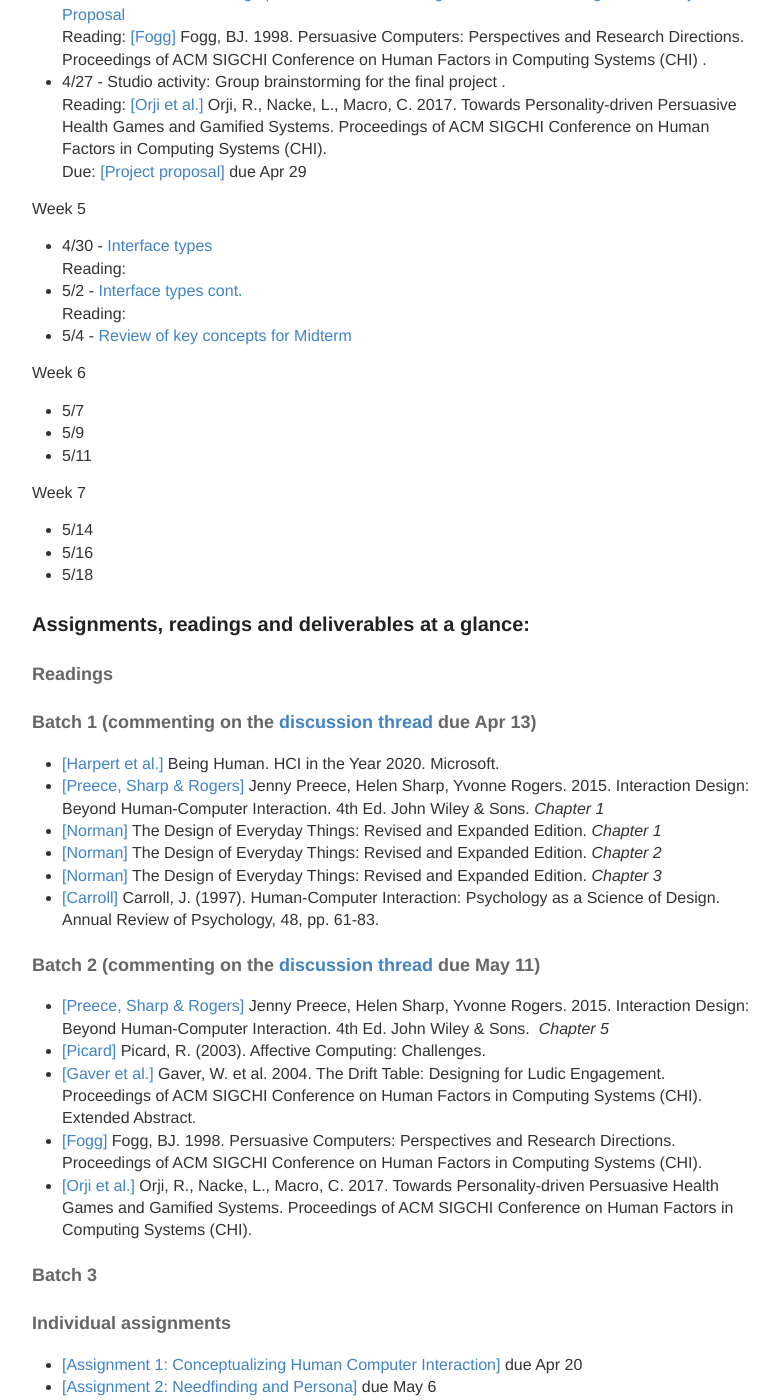
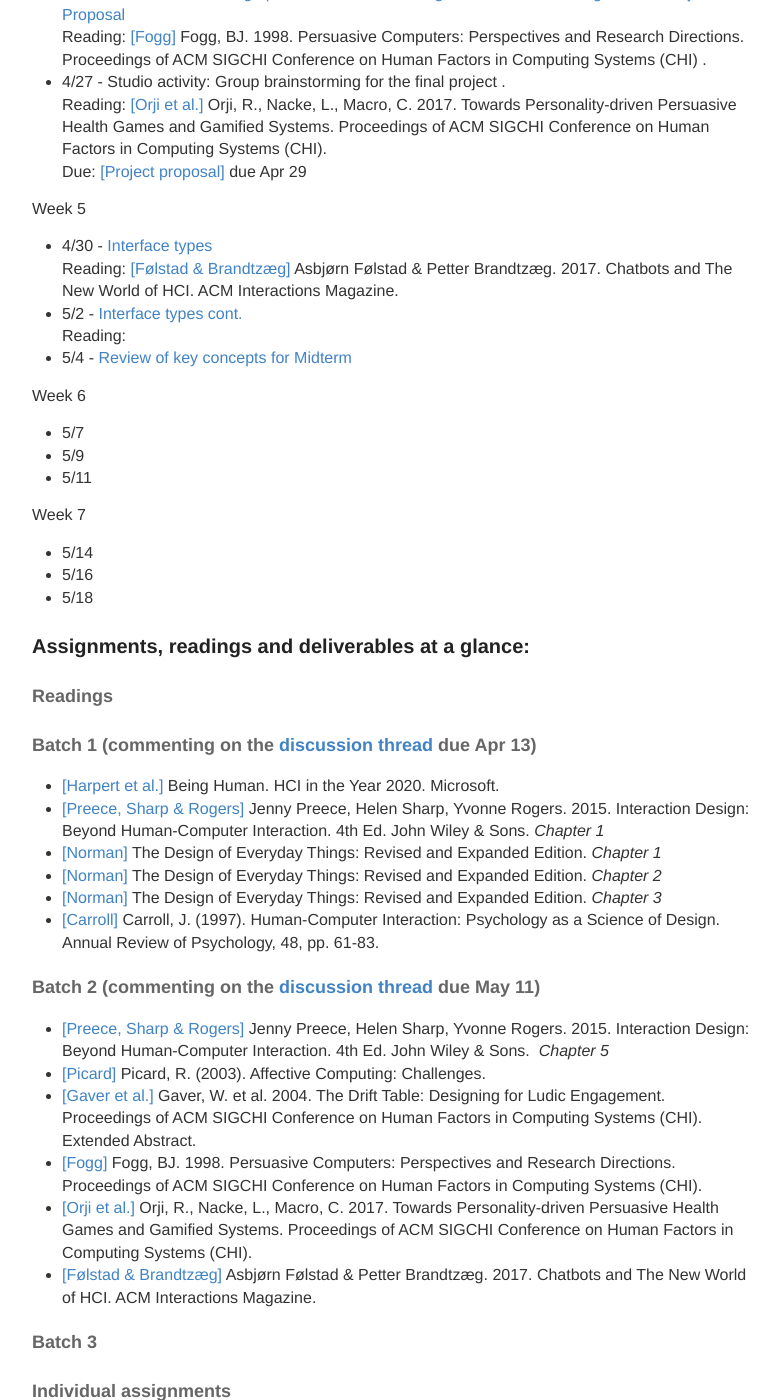
Before and after one commit to hciwang/hciwang.github.io, a Jekyll site: the page built from _posts/2018-3-25-lectures.md, in a window 1280 px wide and 1400 px high, scrolled down 1403 px. Shown: the whole window, without its empty margins (248-1027 px from the left). Built offline with Jekyll 4.4.1, drawn with Linux system fonts in a browser that asks for light colours.

Commit message:
Update 2018-3-25-lectures.md

```diff
--- a/_posts/2018-3-25-lectures.md
+++ b/_posts/2018-3-25-lectures.md
@@ -49,7 +49,7 @@
 
 Week 5
 - 4/30 - [Interface types](https://canvas.ucdavis.edu/courses/225630/files?preview=3430296)
-Reading:
+Reading: [[Følstad & Brandtzæg]](http://interactions.acm.org/archive/view/july-august-2017/chatbots-and-the-new-world-of-hci) Asbjørn Følstad & Petter Brandtzæg. 2017. Chatbots and The New World of HCI. ACM Interactions Magazine.
 - 5/2 - [Interface types cont.](https://canvas.ucdavis.edu/courses/225630/files?preview=3430296)
 Reading:
 - 5/4 - [Review of key concepts for Midterm]()
@@ -82,6 +82,7 @@ Week 7
 - [[Gaver et al.]](https://canvas.ucdavis.edu/files/3353707/download?download_frd=1) Gaver, W. et al. 2004. The Drift Table: Designing for Ludic Engagement. Proceedings of ACM SIGCHI Conference on Human Factors in Computing Systems (CHI). Extended Abstract.
 - [[Fogg]](https://canvas.ucdavis.edu/courses/225630/files?preview=3353707) Fogg, BJ. 1998. Persuasive Computers: Perspectives and Research Directions. Proceedings of ACM SIGCHI Conference on Human Factors in Computing Systems (CHI).
 - [[Orji et al.]](https://canvas.ucdavis.edu/courses/225630/files?preview=3353901) Orji, R., Nacke, L., Macro, C. 2017. Towards Personality-driven Persuasive Health  Games and Gamified Systems. Proceedings of ACM SIGCHI Conference on Human Factors in Computing Systems (CHI).
+- [[Følstad & Brandtzæg]](http://interactions.acm.org/archive/view/july-august-2017/chatbots-and-the-new-world-of-hci) Asbjørn Følstad & Petter Brandtzæg. 2017. Chatbots and The New World of HCI. ACM Interactions Magazine.
 
 
 #### Batch 3
```
